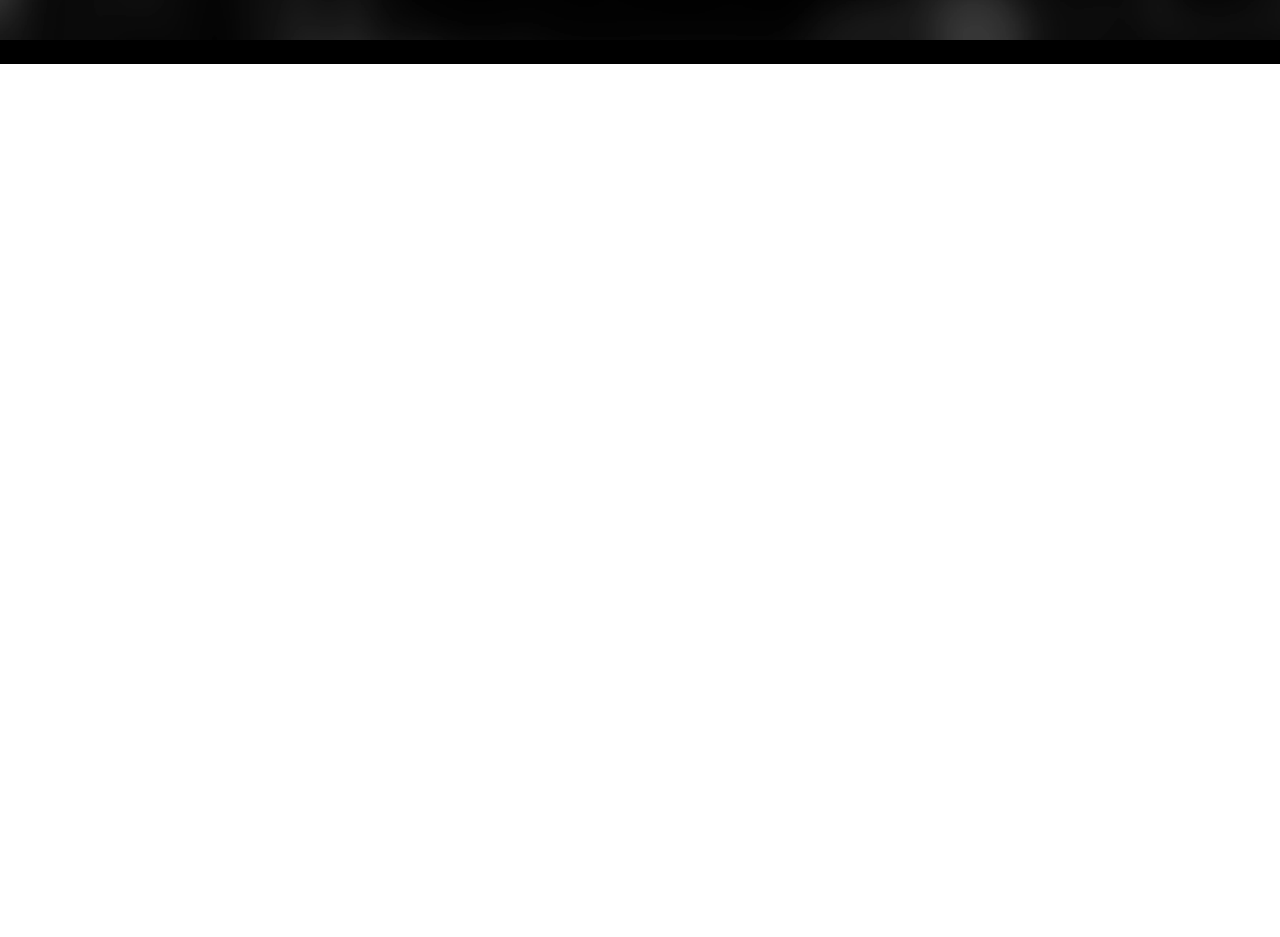
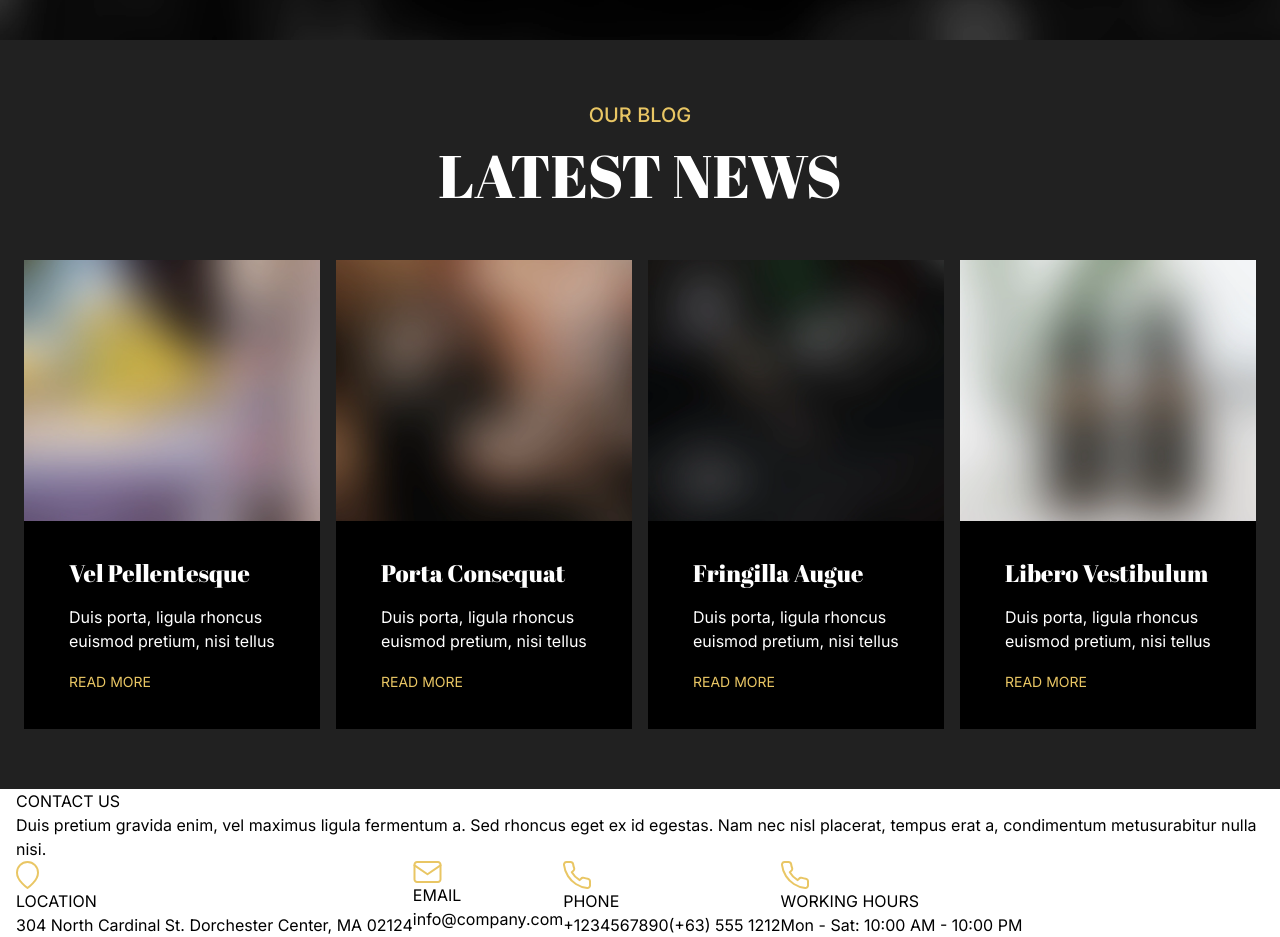
Before and after one commit to Sumit-Chouhan-786/saloon-app, a React (Create React App) app: page /blog in a window 1280 px wide. Shown: the part 360-1297 px from the top of the page. Before the commit the page ends 800 px from the top, so only its background shows below. Built offline with nearby package versions, Linux system fonts and the light colour scheme.

Commit message:
pricing section add

```diff
--- /dev/null
+++ b/src/components/Pricing.jsx
@@ -0,0 +1,33 @@
+import React from "react";
+import { servicesPricing } from "../utilits/helper";
+
+const Pricing = () => {
+  return (
+    <div className="bg-raisinBlack py-[60px]">
+      <div className="lg:max-w-[1332px] container px-4 mx-auto">
+        <div className=" flex flex-wrap justify-between md:gap-y-[60px] gap-y-10">
+          {servicesPricing.map((service, index) => (
+            <div className="lg:w-6/12 w-full" key={index}>
+              <div className="lg:max-w-[420px]">
+                <div className=" flex items-center justify-center">
+                  <p className="text-white text-2xl tracking-[0.5px] font-abril">
+                    {service.title}
+                  </p>
+                  <span className=" block min-h-[2px] bg-yellow min-w-[200px] w-full mx-3"></span>
+                  <p className="text-white text-2xl tracking-[0.5px] font-abril">
+                    {service.price}
+                  </p>
+                </div>
+                <p className="text-white text-base tracking-[0.5px] mt-4">
+                  {service.description}
+                </p>
+              </div>
+            </div>
+          ))}
+        </div>
+      </div>
+    </div>
+  );
+};
+
+export default Pricing;
--- a/src/pages/Blog.jsx
+++ b/src/pages/Blog.jsx
@@ -1,9 +1,14 @@
-import React from 'react'
+import React from "react";
+import LatestNews from "../components/common/LatestNews";
+import Footer from "../components/common/Footer";
 
 const Blog = () => {
   return (
-    <div>Blog</div>
-  )
-}
+    <>
+      <LatestNews />
+      <Footer />
+    </>
+  );
+};
 
-export default Blog
+export default Blog;
--- a/src/pages/ServicesPage.jsx
+++ b/src/pages/ServicesPage.jsx
@@ -3,13 +3,17 @@
 import Discount from "../components/common/Discount";
 import Reviews from "../components/common/Reviews";
 import LatestNews from "../components/common/LatestNews";
+import Footer from "../components/common/Footer";
+import Pricing from "../components/Pricing";
 const ServicesPage = () => {
   return (
     <>
       <Services />
+      <Pricing />
       <Discount />
       <Reviews />
       <LatestNews />
+      <Footer />
     </>
   );
 };
--- a/src/utilits/helper.js
+++ b/src/utilits/helper.js
@@ -73,3 +73,29 @@
     link: "#",
   },
 ];
+export const servicesPricing = [
+  {
+    title: "Haircut",
+    price: "$20",
+    description:
+      "Nulla eleifend pulvinar purus, molestie euismod odio imperdiet ac. Ut sit amet erat nec.",
+  },
+  {
+    title: "Trimming",
+    price: "$25",
+    description:
+      "Nulla eleifend pulvinar purus, molestie euismod odio imperdiet ac. Ut sit amet erat nec.",
+  },
+  {
+    title: "Shavings",
+    price: "$15",
+    description:
+      "Nulla eleifend pulvinar purus, molestie euismod odio imperdiet ac. Ut sit amet erat nec.",
+  },
+  {
+    title: "Facial",
+    price: "$20",
+    description:
+      "Nulla eleifend pulvinar purus, molestie euismod odio imperdiet ac. Ut sit amet erat nec.",
+  },
+];
```
